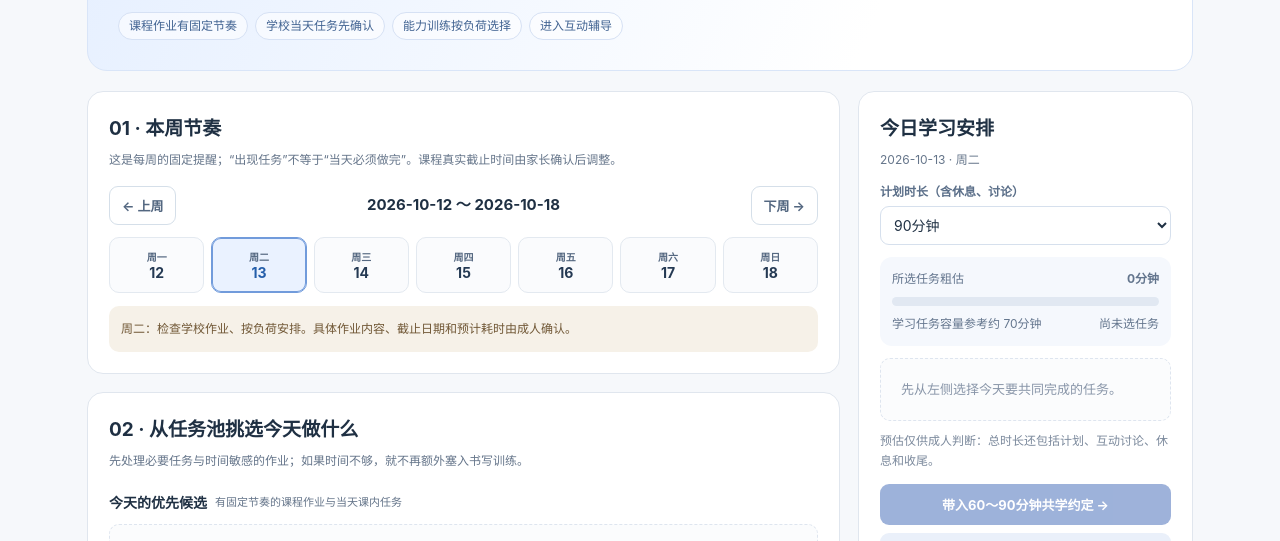
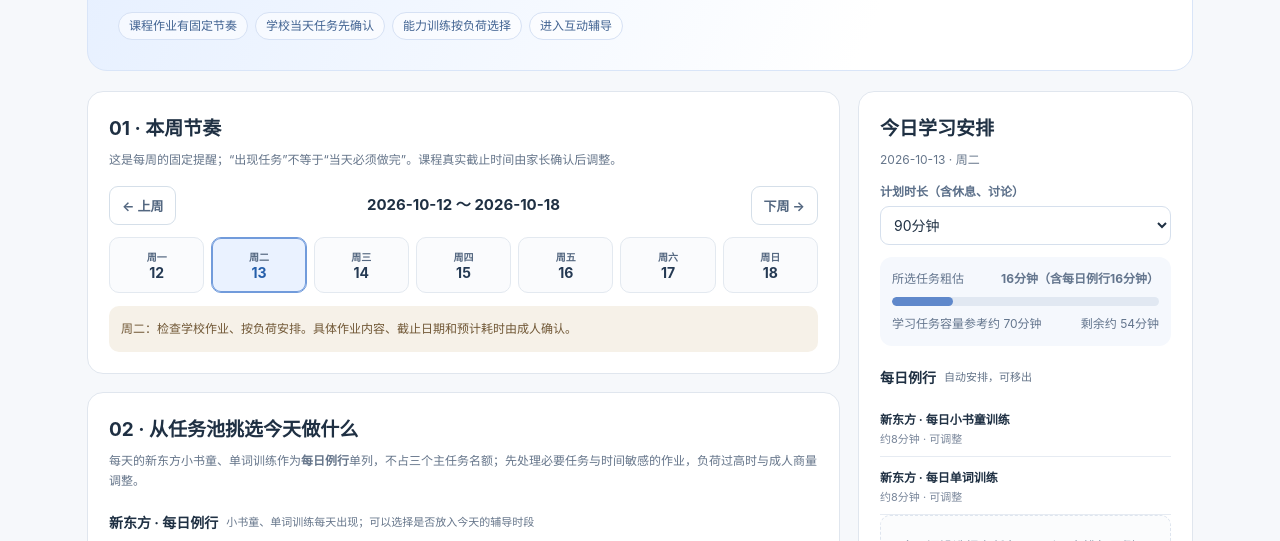
Before and after one commit to feng-y/guide-page, a plain HTML site: page lemon-study/pool.html in a window 1280 px wide. Shown: the part 233-774 px from the top of the page. Drawn offline with Linux system fonts and the light colour scheme.

Commit message:
Track daily XDF reader and vocabulary routines separately from main homework

```diff
--- a/lemon-study/pool.html
+++ b/lemon-study/pool.html
@@ -34,7 +34,7 @@ button{font:700 13px -apple-system,BlinkMacSystemFont,"Segoe UI","PingFang SC",s
 <section class="card"><h2>01 · 本周节奏</h2><p class="intro muted">这是每周的固定提醒；“出现任务”不等于“当天必须做完”。课程真实截止时间由家长确认后调整。</p>
 <div class="weeknav"><button type="button" class="outline" id="prev">← 上周</button><strong id="weekTitle"></strong><button type="button" class="outline" id="next">下周 →</button></div><div id="weekdays" class="weekdays"></div>
 <div id="dayInfo" class="callout"></div></section>
-<section class="card"><h2>02 · 从任务池挑选今天做什么</h2><p class="intro muted">先处理必要任务与时间敏感的作业；如果时间不够，就不再额外塞入书写训练。</p><div id="pool"></div></section>
+<section class="card"><h2>02 · 从任务池挑选今天做什么</h2><p class="intro muted">每天的新东方小书童、单词训练作为<b>每日例行</b>单列，不占三个主任务名额；先处理必要任务与时间敏感的作业，负荷过高时与成人商量调整。</p><div id="pool"></div></section>
 <section class="card"><h2>03 · 补充当天真实作业</h2><p class="intro muted">课内语数英、数学《学霸》和其他作业每天不一样。可以先点常用任务模板，再补充真实页数、内容和完成标准；下方选择的日期用于该任务的安排日。</p>
 <div id="quick" class="quick"><button type="button" class="outline mini" data-quick="school-zh">+ 课内语文</button><button type="button" class="outline mini" data-quick="school-math">+ 课内数学</button><button type="button" class="outline mini" data-quick="school-en">+ 课内英语</button><button type="button" class="outline mini" data-quick="xueba">+ 数学《学霸》</button><button type="button" class="outline mini" data-quick="extra">+ 其他课外</button></div>
 <div class="form"><div class="field full"><label for="newName">具体任务</label><input id="newName" placeholder="例如：数学课内练习第3页 / 语文背诵"></div>
@@ -73,21 +73,24 @@ function ymd(d){return d.getFullYear()+'-'+String(d.getMonth()+1).padStart(2,'0'
 function dateOf(m,n){var d=new Date(m);d.setDate(d.getDate()+n);return d}
 function safe(text){return String(text).replace(/[&<>"']/g,function(c){return {'&':'&amp;','<':'&lt;','>':'&gt;','"':'&quot;',"'":'&#39;'}[c]})}
 var week=mon(today),day=(today.getDay()+6)%7;
-var state={tasks:{},selected:{},done:{},duration:90,lang:'zh',level:'50字'};
+var state={tasks:{},selected:{},done:{},routines:{},duration:90,lang:'zh',level:'50字'};
 var fixed=[
  {id:'course-pu3-wed',name:'有道 Power Up 3 · 周三作业',type:'course',days:[2],minutes:20,goal:'先确认当天实际作业要求，再安排互动练习与独立完成',note:'周三固定作业来源；实际完成期限需按课程要求确认'},
  {id:'course-pu3-sat',name:'有道 Power Up 3 · 周六作业',type:'course',days:[5],minutes:20,goal:'先确认当天实际作业要求，再安排互动练习与独立完成',note:'周六固定作业来源；实际完成期限需按课程要求确认'},
- {id:'course-pu2',name:'新东方 PU2 · 上周日课程作业',type:'course',days:[2,3],minutes:25,goal:'按真实作业量拆分，计划在周三或周四完成',note:'周日课程形成的作业，周三～周四为计划处理窗口'}
+ {id:'course-pu2',name:'新东方 PU2 · 上周日课程作业',type:'course',days:[2,3],minutes:25,goal:'按真实作业量拆分，计划在周三或周四完成',note:'周日课程形成的作业，周三～周四为计划处理窗口'},
+ {id:'xdf-reader',name:'新东方 · 每日小书童训练',type:'course',daily:true,days:[0,1,2,3,4,5,6],minutes:8,goal:'按小书童当天训练内容进行，成人先互动引导，再让 Lemon 尝试',note:'每日例行；8分钟为初始预算，实际按任务量调整'},
+ {id:'xdf-vocab',name:'新东方 · 每日单词训练',type:'course',daily:true,days:[0,1,2,3,4,5,6],minutes:8,goal:'先读/听/理解，再尝试提取与运用；根据当天实际词量安排',note:'每日例行；8分钟为初始预算，实际按任务量调整'}
 ];
 var category={school:'课内必做',course:'课程作业',extra:'弹性巩固',writing:'能力训练'};
 function getWeek(){return ymd(week)}
 function dateKey(){return ymd(dateOf(week,day))}
-function token(id){return getWeek()+'|'+id}
+function token(id){var t=find(id);return (t&&t.daily?dateKey():getWeek())+'|'+id}
 function selected(){return state.selected[dateKey()]||[]}
+function routines(){return fixed.filter(function(t){return t.daily&&((state.routines[dateKey()]||null)===null||state.routines[dateKey()].indexOf(t.id)>=0)})}
 function allTasks(){return fixed.concat(Object.values(state.tasks).filter(function(t){return t.week===getWeek() || t.type==='writing'&&t.week===getWeek()}))}
 function find(id){return allTasks().find(function(x){return x.id===id})}
 function save(){try{localStorage.setItem(key,JSON.stringify(state))}catch(e){}}
-function load(){try{var v=JSON.parse(localStorage.getItem(key)||'null');if(v&&typeof v==='object'){state=Object.assign(state,v);state.tasks=state.tasks||{};state.selected=state.selected||{};state.done=state.done||{}}}catch(e){}}
+function load(){try{var v=JSON.parse(localStorage.getItem(key)||'null');if(v&&typeof v==='object'){state=Object.assign(state,v);state.tasks=state.tasks||{};state.selected=state.selected||{};state.done=state.done||{};state.routines=state.routines||{}}}catch(e){}}
 function labelDate(){return dateKey()+' · '+dayNames[day]}
 function writeLevels(){return state.lang==='zh'?['50字','100字','150字','250字','350字','500字']:['1行','2～3行','5行','一个短段','一页短文']}
 function renderLevels(){var levels=writeLevels();if(!levels.includes(state.level))state.level=levels[0];$('level').innerHTML=levels.map(function(x){return '<option>'+safe(x)+'</option>'}).join('');$('level').value=state.level}
@@ -105,8 +108,9 @@ function renderPool(){
  var current=selected(),items=allTasks().filter(function(t){return !t.date||t.date===dateKey()});
  items.sort(function(a,b){var aa=taskEligible(a)?0:1,bb=taskEligible(b)?0:1;return aa-bb||taskOrder(a)-taskOrder(b)});
  var sections=[
- {label:'今天的优先候选',hint:'有固定节奏的课程作业与当天课内任务',filter:function(t){return (t.days&&taskEligible(t))||(t.date===dateKey()&&t.type!=='writing')}},
- {label:'其余可调度任务',hint:'固定任务也可以由成人提前或顺延安排',filter:function(t){return !taskEligible(t)&&!t.date}},
+ {label:'新东方 · 每日例行',hint:'小书童、单词训练每天出现；可以选择是否放入今天的辅导时段',filter:function(t){return !!t.daily}},
+ {label:'今天的优先候选',hint:'有固定节奏的课程作业与当天课内任务',filter:function(t){return !t.daily&&((t.days&&taskEligible(t))||(t.date===dateKey()&&t.type!=='writing'))}},
+ {label:'其余可调度任务',hint:'固定任务也可以由成人提前或顺延安排',filter:function(t){return !t.daily&&!taskEligible(t)&&!t.date}},
  {label:'可选训练',hint:'只有今天确实有余量时才选',filter:function(t){return t.date===dateKey()&&t.type==='writing'}}
  ];
  var html='';
@@ -116,16 +120,17 @@ function renderPool(){
  html+='<div class="sectionlabel"><b>'+sec.label+'</b><span>'+sec.hint+'</span></div>';
  if(!arr.length)html+='<div class="empty">今天尚未填写真实的学校作业；请在下方补充。</div>';
  arr.forEach(function(t){
- var on=current.includes(t.id),done=!!state.done[token(t.id)],label=category[t.type]||'其他';
+ var on=t.daily?routines().some(function(x){return x.id===t.id}):current.includes(t.id),done=!!state.done[token(t.id)],label=t.daily?'每日例行':(category[t.type]||'其他');
  html+='<div class="task '+(on?'onduty ':'')+(done?'done':'')+'"><div class="tasktop"><div class="taskname">'+safe(t.name)+'</div><span class="tasklabel">'+label+'</span></div>';
  html+='<div class="taskmeta">'+safe(t.note||t.goal||'')+' · 预计 '+t.minutes+' 分钟'+(done?' · 已完成':'')+'</div>';
- html+='<div class="taskactions"><button type="button" class="'+(on?'outline':'secondary')+' mini" data-toggle="'+safe(t.id)+'">'+(on?'移出今天':'加入今天')+'</button>';
+ html+='<div class="taskactions"><button type="button" class="'+(on?'outline':'secondary')+' mini" '+(t.daily?'data-routine':'data-toggle')+'="'+safe(t.id)+'">'+(on?(t.daily?'今日暂不安排':'移出今天'):(t.daily?'加入今日例行':'加入今天'))+'</button>';
  html+='<button type="button" class="outline mini" data-done="'+safe(t.id)+'">'+(done?'撤销完成':'标记完成')+'</button>';
  if(!t.days)html+='<button type="button" class="outline mini" data-del="'+safe(t.id)+'">删除</button>';
  html+='</div></div>';
  });
  });
  $('pool').innerHTML=html;
+ $('pool').querySelectorAll('[data-routine]').forEach(function(b){b.addEventListener('click',function(){var id=b.dataset.routine,arr=routines().map(function(t){return t.id});if(arr.includes(id))arr=arr.filter(function(x){return x!==id});else arr.push(id);state.routines[dateKey()]=arr;save();render()})});
  $('pool').querySelectorAll('[data-toggle]').forEach(function(b){b.addEventListener('click',function(){var id=b.dataset.toggle,arr=selected().slice();if(arr.includes(id))arr=arr.filter(function(x){return x!==id});else if(arr.length<3)arr.push(id);else{notice('一次最多选择3项主任务');return}state.selected[dateKey()]=arr;save();render()})});
  $('pool').querySelectorAll('[data-done]').forEach(function(b){b.addEventListener('click',function(){var id=b.dataset.done;state.done[token(id)]=!state.done[token(id)];save();render()})});
  $('pool').querySelectorAll('[data-del]').forEach(function(b){b.addEventListener('click',function(){var id=b.dataset.del;delete state.tasks[id];Object.keys(state.selected).forEach(function(k){state.selected[k]=state.selected[k].filter(function(x){return x!==id})});save();render()})});
@@ -133,16 +138,16 @@ function renderPool(){
 function budget(){return Number(state.duration)-(state.duration===90?20:state.duration===75?18:18)}
 function renderSelection(){
  var arr=selected().map(find).filter(Boolean);
- var sum=arr.reduce(function(v,t){return v+Number(t.minutes||0)},0),b=budget();
+ var rs=routines(),routineMins=rs.reduce(function(v,t){return v+Number(t.minutes||0)},0),sum=arr.reduce(function(v,t){return v+Number(t.minutes||0)},routineMins),b=budget();
  $('duration').value=String(state.duration);
- $('used').textContent=sum+'分钟';$('budget').textContent='学习任务容量参考约 '+b+'分钟';
+ $('used').textContent=sum+'分钟（含每日例行'+routineMins+'分钟）';$('budget').textContent='学习任务容量参考约 '+b+'分钟';
  $('fill').style.width=Math.min(100,Math.round(sum/b*100))+'%';
  $('meter').className='meter'+(sum>b?' over':'');
  $('capacity').textContent=sum>b?'预估超时，建议减量':sum===0?'尚未选任务':'剩余约 '+Math.max(0,b-sum)+'分钟';
- $('selected').innerHTML=arr.length?arr.map(function(t,i){return '<div class="selection"><div><b>'+(i+1)+'. '+safe(t.name)+'</b><small>'+t.minutes+'分钟 · '+safe(t.goal)+'</small></div><button class="outline mini" data-remove="'+safe(t.id)+'">移除</button></div>'}).join(''):'<div class="empty">先从左侧选择今天要共同完成的任务。</div>';
+ $('selected').innerHTML=(rs.length?'<div class="sectionlabel"><b>每日例行</b><span>自动安排，可移出</span></div>'+rs.map(function(t){return '<div class="selection"><div><b>'+safe(t.name)+'</b><small>约'+t.minutes+'分钟 · 可调整</small></div></div>'}).join(''):'')+(arr.length?arr.map(function(t,i){return '<div class="selection"><div><b>'+(i+1)+'. '+safe(t.name)+'</b><small>'+t.minutes+'分钟 · '+safe(t.goal)+'</small></div><button class="outline mini" data-remove="'+safe(t.id)+'">移除</button></div>'}).join(''):'<div class="empty">今天还没选择主任务，可以只安排每日例行。</div>');
  $('selected').querySelectorAll('[data-remove]').forEach(function(e){e.addEventListener('click',function(){state.selected[dateKey()]=selected().filter(function(x){return x!==e.dataset.remove});save();render()})});
  $('selectHint').textContent=sum>b?'请先缩减任务量或调整预估时间；不要让 Lemon 背负无法完成的约定。':'预估仅供成人判断：总时长还包括计划、互动讨论、休息和收尾。';
- $('openSession').disabled=!arr.length;
+ $('openSession').disabled=!(arr.length||rs.length);
 }
 function render(){renderWeek();renderPool();renderSelection();renderLevels();save()}
 function notice(msg){$('status').textContent=msg}
@@ -178,21 +183,22 @@ $('addWrite').addEventListener('click',function(){
  render();
 });
 function planText(){
- var tasks=selected().map(find).filter(Boolean);
+ var tasks=selected().map(find).filter(Boolean),rs=routines();
  var s='Lemon｜'+labelDate()+' 任务安排（'+state.duration+'分钟含互动、休息）\n';
- s+='【今天选择】\n'+tasks.map(function(t,i){return (i+1)+'. '+t.name+'（粗估'+t.minutes+'分钟）— '+t.goal}).join('\n');
+ s+='【每日例行】\n'+(rs.map(function(t){return t.name+'（约'+t.minutes+'分钟）— '+t.goal}).join('\n')||'今天未安排')+'\n';
+ s+='【今天选择的主任务】\n'+(tasks.map(function(t,i){return (i+1)+'. '+t.name+'（粗估'+t.minutes+'分钟）— '+t.goal}).join('\n')||'本次仅安排每日例行');
  s+='\n【师生共学】先交流方法 → 一起示范/讨论 → Lemon 短时独立尝试 → 共同反馈。\n【边界】成人把控任务量；不逐题监考，不临时加码；剩余任务另行安排。';
  return s;
 }
 $('copy').addEventListener('click',function(){
  var str=planText();
- if(!selected().length){notice('先挑选今天的任务');return}
+ if(!selected().length&&!routines().length){notice('先挑选今天的任务');return}
  if(navigator.clipboard&&navigator.clipboard.writeText)navigator.clipboard.writeText(str).then(function(){notice('已复制，可以发给家教')},function(){notice('复制失败，请尝试使用电脑浏览器')});
  else{var el=document.createElement('textarea');el.value=str;document.body.appendChild(el);el.select();var ok=document.execCommand('copy');el.remove();notice(ok?'已复制':'复制失败')}
 });
 $('openSession').addEventListener('click',function(){
- var arr=selected().map(find).filter(Boolean);if(!arr.length)return;
- var payload={date:dateKey(),duration:state.duration,week:getWeek(),tasks:arr.map(function(t){return {id:t.id,title:t.name,goal:t.goal}})};
+ var arr=selected().map(find).filter(Boolean),rs=routines();if(!arr.length&&!rs.length)return;
+ var payload={date:dateKey(),duration:state.duration,week:getWeek(),tasks:arr.map(function(t){return {id:t.id,title:t.name,goal:t.goal}}),routines:rs.map(function(t){return {id:t.id,title:t.name,goal:t.goal,minutes:t.minutes}})};
  try{localStorage.setItem(handoffKey,JSON.stringify(payload))}catch(e){notice('浏览器存储不可用，请先复制计划');return}
  window.location.href='./?fromPool=1';
 });
```
